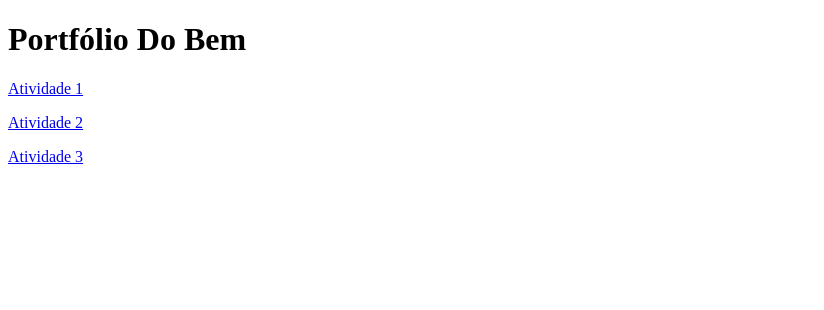
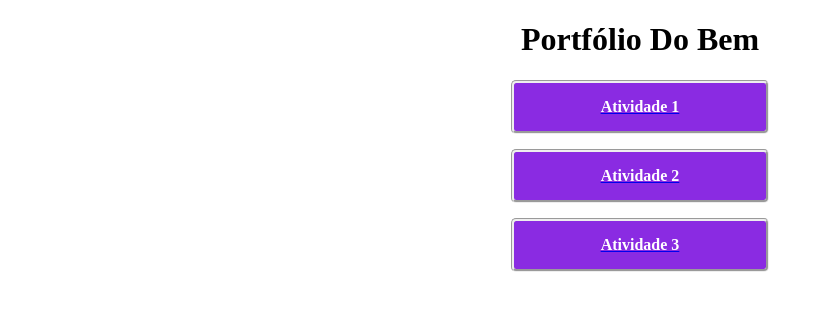
Before and after one commit to khauandobem/portfolio, a plain HTML site: page index.html in a window 1280 px wide. Shown: the whole page, without its empty margins (0-824 px from the left). Drawn offline with Linux system fonts and the light colour scheme.

Commit message:
Add files via upload

```diff
--- a/index.html
+++ b/index.html
@@ -1,9 +1,10 @@
-<!DOCTYPE html>
+ <!DOCTYPE html>
 <html lang="pt-br">
 <head>
     <meta charset="UTF-8">
     <meta name="viewport" content="width=device-width, initial-scale=1.0">
     <title>Portfólio</title>
+    <link rel="stylesheet" href="style.css">
 </head>
 <body>
     <header>
--- a/style.css
+++ b/style.css
@@ -0,0 +1,20 @@
+a p{
+    background-color: blueviolet;
+    width: 20%;
+    padding: 15px 0;
+    text-align: center;
+    color: white;
+    font-weight: bold;
+    border-style: groove;
+    border-radius: 5px;
+    transition: 1s;
+    cursor: pointer;
+    margin: 15px auto;
+}
+a p:hover{
+    background-color: crimson;
+    transform: scale(1.2);
+}
+body{
+    text-align: center;
+}
```
